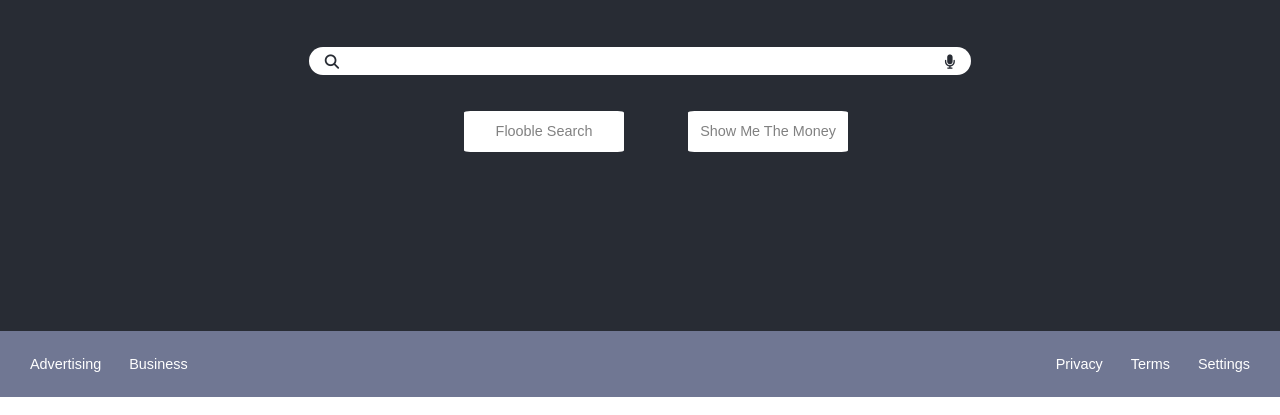
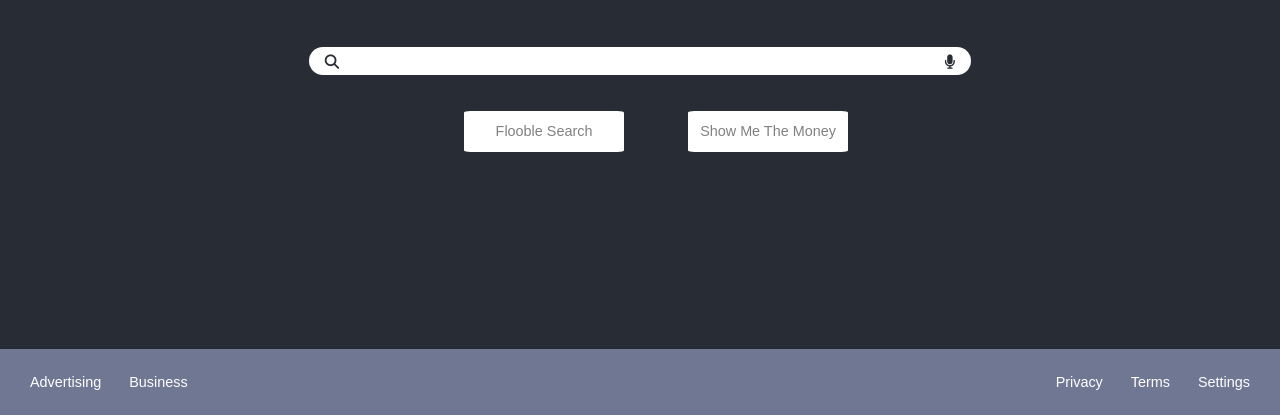
Before and after one commit to freakGE/Flooble, a plain HTML site: page index.html in a window 1280 px wide. Shown: the part 395-810 px from the top of the page. Drawn offline with Linux system fonts and the light colour scheme.

Commit message:
white line fixed

```diff
--- a/css/style.scss
+++ b/css/style.scss
@@ -67,9 +67,11 @@ body {
 
 .head {
   background-color: $background-main-clr;
+  height: 93vh;
 }
 .footer {
   background-color: $background-footer-clr;
+  // height: 7vh;
 }
 .left {
   display: flex;
```
Also changed, not shown: css/style.css, 1 other file.
